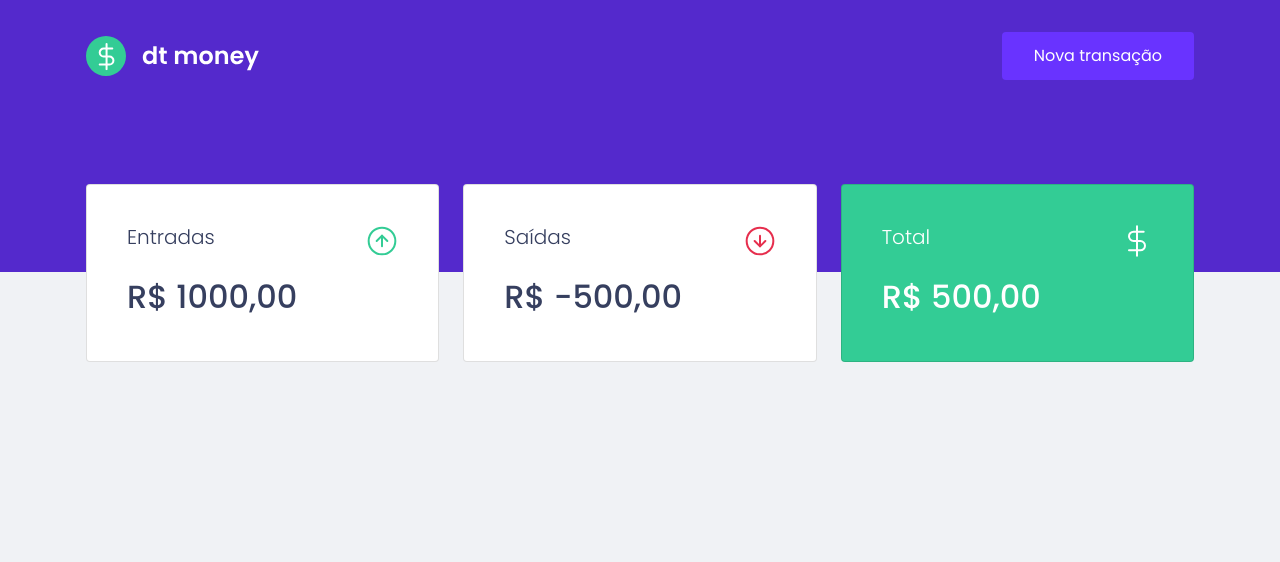
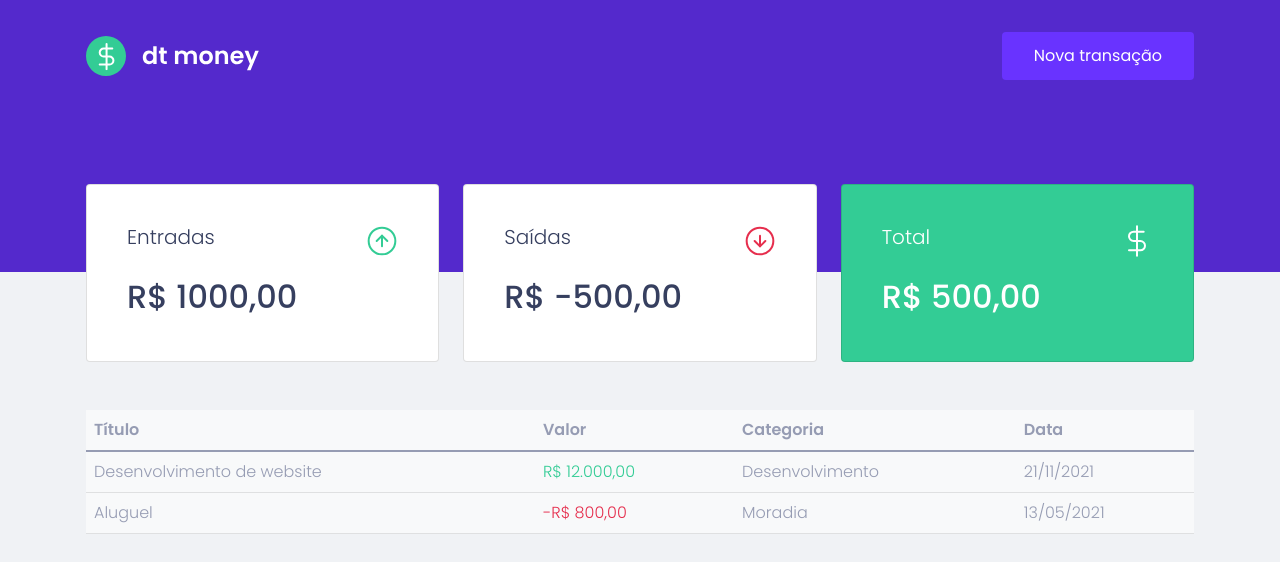
Before and after one commit to marquesdanilocarlos/rocketseat-react-dtmoney, a React (Create React App) app: page / in a window 1280 px wide. Shown: the top 562 px of the page. Built offline with nearby package versions, Linux system fonts and the light colour scheme.

Commit message:
Criacao do componente Transaction

```diff
--- a/src/components/Dashboard/index.tsx
+++ b/src/components/Dashboard/index.tsx
@@ -1,10 +1,12 @@
 import { Summary } from "../Summary";
+import { Transactions } from "../Transactions";
 import { Container } from "./styles";
 
 export function Dashboard() {
     return (
         <Container className="container">
             <Summary />
+            <Transactions />
         </Container>
     );
 }
--- /dev/null
+++ b/src/components/Transactions/index.tsx
@@ -0,0 +1,36 @@
+import { Container } from "./styles";
+
+export function Transactions() {
+    return (
+        <Container>
+            <table className="table table-light rounded">
+                <thead>
+                    <tr className="table-light">
+                        <th>Título</th>
+                        <th>Valor</th>
+                        <th>Categoria</th>
+                        <th>Data</th>
+                    </tr>
+                </thead>
+                <tbody>
+                    <tr className="table-light">
+                        <td className="table-light">
+                            Desenvolvimento de website
+                        </td>
+                        <td className="table-light text-success">
+                            R$ 12.000,00
+                        </td>
+                        <td className="table-light">Desenvolvimento</td>
+                        <td className="table-light">21/11/2021</td>
+                    </tr>
+                    <tr className="table-light">
+                        <td className="table-light">Aluguel</td>
+                        <td className="table-light text-danger">-R$ 800,00</td>
+                        <td className="table-light">Moradia</td>
+                        <td className="table-light">13/05/2021</td>
+                    </tr>
+                </tbody>
+            </table>
+        </Container>
+    );
+}
--- /dev/null
+++ b/src/components/Transactions/styles.ts
@@ -0,0 +1,15 @@
+import styled from "styled-components";
+
+export const Container = styled.div`
+    margin-top: 3rem;
+
+    .table-light {
+        color: var(--text-body);
+        border-spacing: 0.5rem;
+
+        tbody,
+        thead {
+            font-weight: 300;
+        }
+    }
+`;
--- a/src/styles/global.ts
+++ b/src/styles/global.ts
@@ -13,6 +13,7 @@ export const GlobalStyle = createGlobalStyle`
     --text-body: #969cb3;
     --shape: #ffffff;
     --bs-success-rgb: 51,204,149;
+    --bs-danger-rgb: 229,46,77;
   }
 
   * {
```
